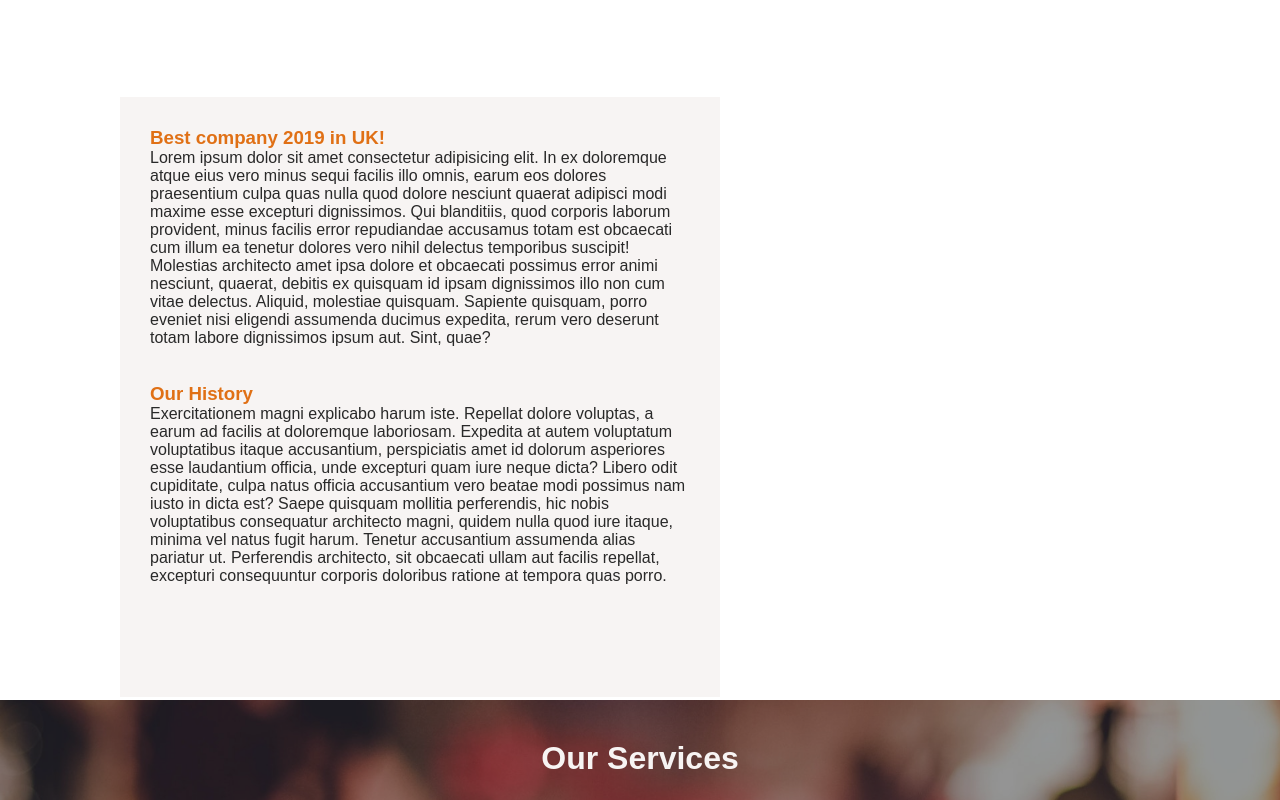
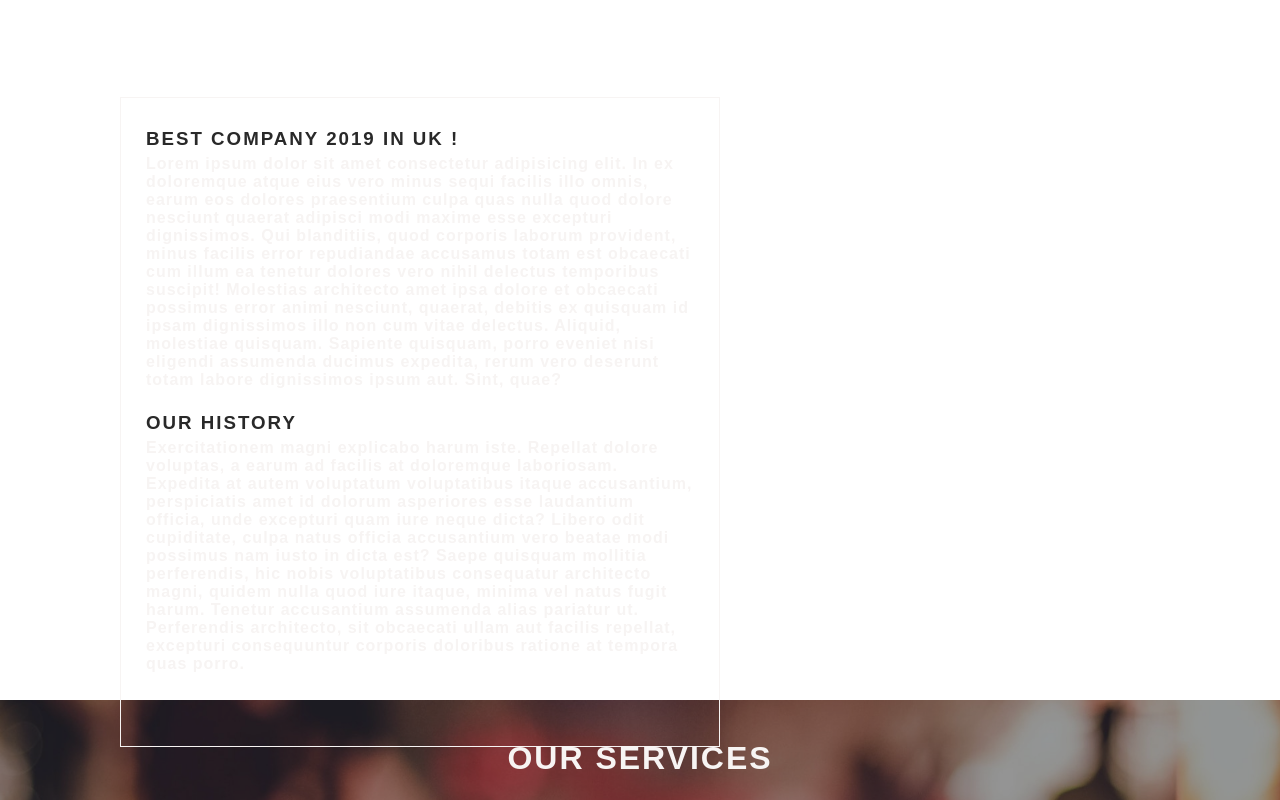
Before and after one commit to Izabela88/Travel_Time_App, a plain HTML site: page src/client/views/index.html in a window 1280 px wide. Shown: the part 900-1700 px from the top of the page. Drawn offline with Linux system fonts and the light colour scheme; a web font is replaced by a local one.

Commit message:
Styled about section.

```diff
--- a/src/client/style/style.scss
+++ b/src/client/style/style.scss
@@ -50,16 +50,15 @@
     left: 50vw;
     transform: translateY(-50%) translateX(-50%);
     background-color: transparent;
-    border: 3px solid $textColorTwo;
+    border: 1px solid $textColorTwo;
     border-radius: 10px;
-    // box-shadow: 4px 2px 17px 3px #e07015;
     font-family: $textFont;
     opacity: 1;
     h2 {
       text-align: center;
       text-transform: uppercase;
       letter-spacing: 2px;
-      color: $textColorTwo;
+      color: $colorTwo;
       margin-bottom: 15px;
     }
     input {
@@ -106,12 +105,13 @@
   height: 100vh;
   font-family: $textFont;
   position: relative;
-
   h1 {
     font-size: 2rem;
     text-align: center;
     padding-top: 40px;
     color: $textColorTwo;
+    letter-spacing: 2px;
+    text-transform: uppercase;
   }
 }
 
@@ -131,20 +131,25 @@
 
 .who-text {
   width: 600px;
-  height: 600px;
-  background-color: $textColorTwo;
+  height: 650px;
+  background-color: transparent;
   text-align: left;
-  padding: 30px;
+  padding: 25px;
   font-family: $textFont;
-  h2 {
-    text-align: center;
-  }
+  border: 1px solid $textColorTwo;
   h3 {
-    color: $colorSeven;
+    color: $textColorOne;
+    text-transform: uppercase;
+    padding: 5px 0;
+    letter-spacing: 2px;
+    text-align: left;
+    font-weight: bold;
   }
   p {
     font-size: 1rem;
-    color: $textColorOne;
+    color: $textColorTwo;
+    letter-spacing: 1px;
+    font-weight: bold;
   }
 }
 
@@ -158,6 +163,8 @@
     font-size: 2rem;
     text-align: center;
     padding-top: 40px;
+    letter-spacing: 2px;
+    text-transform: uppercase;
   }
 }
 .services-bg {
--- a/src/client/views/index.html
+++ b/src/client/views/index.html
@@ -16,11 +16,8 @@
       <img src="../../../img/travel_logo_white_2.png" alt="travel-logo">
     </div>
     <ul>
-      <li><a href="index.html">Home</a>
-        <div class="dropdown-menu">
-          <a href="#">My Trips</a>
-        </div>
-      </li>
+      <li><a href="index.html">Home</a></li>
+      <li><a href="#">My Trips</a></li>
       <li>
         <a href="#">About</a>
         <div class="dropdown-menu">
@@ -64,7 +61,7 @@
     <h1>Who We Are</h1>
     <div class="who-box">
       <div class="who-text">
-        <h3>Best company 2019 in UK!</h3>
+        <h3>Best company 2019 in UK !</h3>
         <p>Lorem ipsum dolor sit amet consectetur adipisicing elit. In ex doloremque atque eius vero minus sequi facilis
           illo omnis, earum eos dolores praesentium culpa quas nulla quod dolore nesciunt quaerat adipisci modi maxime
           esse excepturi dignissimos. Qui blanditiis, quod corporis laborum provident, minus facilis error repudiandae
@@ -72,7 +69,7 @@
           architecto amet ipsa dolore et obcaecati possimus error animi nesciunt, quaerat, debitis ex quisquam id ipsam
           dignissimos illo non cum vitae delectus. Aliquid, molestiae quisquam. Sapiente quisquam, porro eveniet nisi
           eligendi assumenda ducimus expedita, rerum vero deserunt totam labore dignissimos ipsum aut. Sint, quae?</p>
-        <br><br>
+        <br>
         <h3>Our History</h3>
         <p>Exercitationem magni explicabo harum iste. Repellat dolore voluptas, a earum ad facilis at doloremque
           laboriosam. Expedita at autem voluptatum voluptatibus itaque accusantium, perspiciatis amet id dolorum
```
Also changed, not shown: src/client/style/style.css, 1 other file.
